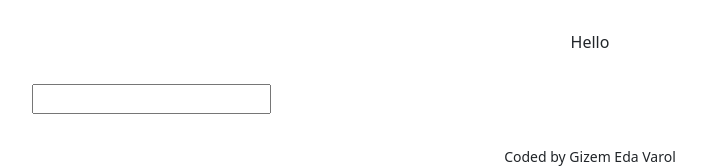
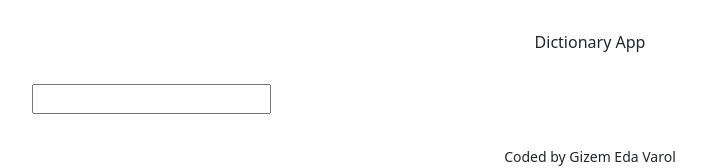
Before and after one commit to gedavarol/dictionary-project, a React (Create React App) app: page / in a window 1280 px wide. Shown: the top 168 px of the page, without its empty margins (50-756 px from the left). Built offline with nearby package versions, Linux system fonts and the light colour scheme.

Commit message:
Changed the app name

```diff
--- a/src/App.js
+++ b/src/App.js
@@ -4,7 +4,7 @@ import Dictionary from "./Dictionary";
 export default function App() {
   return (
     <div className="container">
-      <div className="App">Hello</div>
+      <div className="App">Dictionary App</div>
       <main>
         <Dictionary />
       </main>
```
